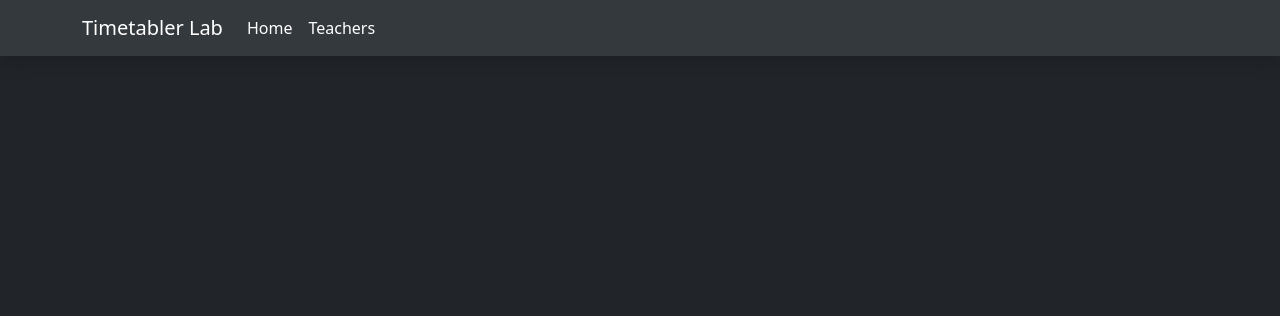
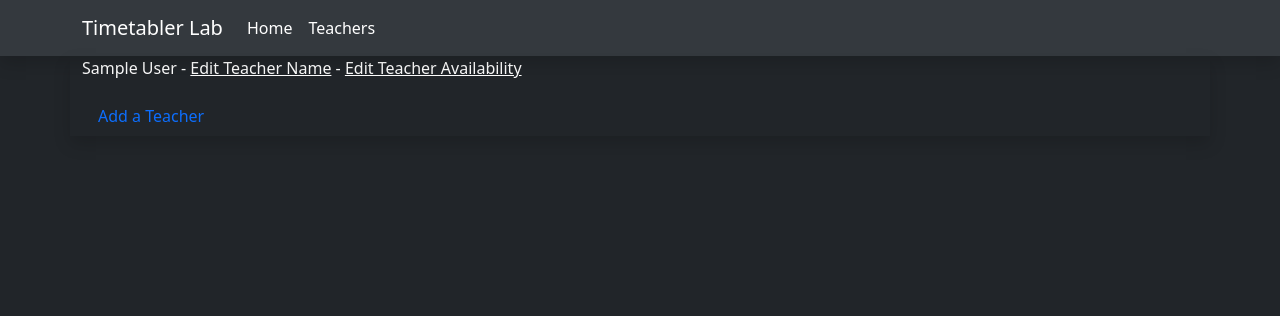
Before and after one commit to ZachLSoftware/TimetableLab, a Django app: page /Timetabler/teachers in a window 1280 px wide. Shown: the top 316 px of the page. Run offline with Django 4.2, Linux system fonts and the light colour scheme; tables that the repository leaves empty hold one stand-in row (values such as "Sample post"); some libraries are stand-ins or nearby versions.

Commit message:
Create teachers and set availability. *Availability view needs work to allow for editing

```diff
--- a/TimetableLab/Timetabler/models.py
+++ b/TimetableLab/Timetabler/models.py
@@ -11,6 +11,5 @@ class Teacher(RandomIDModel):
     name = models.CharField(max_length=50)
 
 class Availability(models.Model):
-    start = models.IntegerField()
-    end = models.IntegerField()
+    period = models.CharField(max_length=20)
     teacher = models.ForeignKey(Teacher, on_delete=models.CASCADE)
--- a/TimetableLab/Timetabler/templates/availability.html
+++ b/TimetableLab/Timetabler/templates/availability.html
@@ -4,7 +4,7 @@
 
 {% block content %}
 
-<form method="POST" enctype="multipart/form-data">
+<form method="POST" action="{% url 'availability' teacher %}" enctype="multipart/form-data">
     {% csrf_token %}
     <table>
         <tr>
@@ -28,7 +28,7 @@
             {% endwith %}
         </td>
     {% endif %}
-    <td>{{form.day}}
+    <td>{{form.period}}
     </td>
     {% if forloop.last %}
     </tr>
--- a/TimetableLab/Timetabler/templates/teachers.html
+++ b/TimetableLab/Timetabler/templates/teachers.html
@@ -1 +1,8 @@
 {% extends "base_template.html" %}
+
+{% block content %}
+{% for teacher in teachers %}
+<p>{{teacher.name}} - <a href="{% url 'addTeacher' teacher.id %}">Edit Teacher Name</a> - <a href="{% url 'availability' teacher.id %}">Edit Teacher Availability</a></p>
+{% endfor %}
+<a class="nav-link" id="addTeacher" aria-current="page" href="{% url 'addTeacher' %}">Add a Teacher</a>
+{% endblock %}
--- a/TimetableLab/Timetabler/urls.py
+++ b/TimetableLab/Timetabler/urls.py
@@ -5,5 +5,7 @@ from . import views
 urlpatterns = [
     path('', views.index, name='index'),
     path('teachers', views.teachers, name='teachers'),
-    path('availability', views.setAvailability, name='availability'),
+    path('availability/<int:teacherid>', views.setAvailability, name='availability'),
+    path('addTeacher', views.addTeacher, name='addTeacher'),
+    path('addTeacher/<int:id>', views.addTeacher, name='addTeacher'),
 ]
--- a/TimetableLab/Timetabler/views.py
+++ b/TimetableLab/Timetabler/views.py
@@ -1,25 +1,58 @@
-from django.shortcuts import render, redirect
+from django.shortcuts import get_object_or_404, render, redirect
 from django.urls import reverse
 from django.http import HttpResponse
 from django import forms
 from django.forms import formset_factory
-from Timetabler.forms import AvailabilityForm
+from Timetabler.models import Availability
+from Timetabler.models import Teacher
+from Timetabler.forms import *
 
 def index(request):
     return render(request, "index.html")
 
 def teachers(request):
-    return render(request, "teachers.html")
+    context={}
+    teachers=Teacher.objects.all()
+    context['teachers']=teachers
+    return render(request, "teachers.html", context)
 
-def setAvailability(request):
+def addTeacher(request, id=None):
+    try:
+        teacher = Teacher.objects.get(id=id)
+    except Teacher.DoesNotExist:
+        teacher = None
+    form = TeacherForm(request.POST or None, instance=teacher)
+    if form.is_valid():
+        form.save()
+        return redirect('teachers')
+    return render(request, 'addTeacher.html',{'form': form})
+
+
+
+def setAvailability(request, teacherid):
+    context={}
+    context['teacher']=teacherid
     availabilityFormSet = formset_factory(AvailabilityForm, extra=25)
     if request.method=='POST':
         formset = availabilityFormSet(request.POST)
         if formset.is_valid():
+            periods=['mon-1', 'tues-1', 'wed-1', 'thurs-1', 'fri-1',
+                     'mon-2', 'tues-2', 'wed-2', 'thurs-2', 'fri-2',
+                     'mon-3', 'tues-3', 'wed-3', 'thurs-3', 'fri-3',
+                     'mon-4', 'tues-4', 'wed-4', 'thurs-4', 'fri-4',
+                     'mon-5', 'tues-5', 'wed-5', 'thurs-5', 'fri-5']
+            i=0
             for f in formset:
                 cd = f.cleaned_data
-                day = cd.get('day')
+                period = cd.get('period')
+                if(period):
+                    newperiod=Availability()
+                    newperiod.period=periods[i]
+                    newperiod.teacher=Teacher.objects.get(id=teacherid)
+                    newperiod.save()
+                i=i+1
             return redirect(reverse('index'))
     else:
         formset = availabilityFormSet()
-    return render(request, 'availability.html', {'formset':formset})
+    context['formset']=formset
+    return render(request, 'availability.html', context)
```
Also changed, not shown: TimetableLab/Timetabler/forms.py (+15 -1 lines), TimetableLab/Timetabler/templates/addTeacher.html (added, +13 -0 lines), 1 other file.
